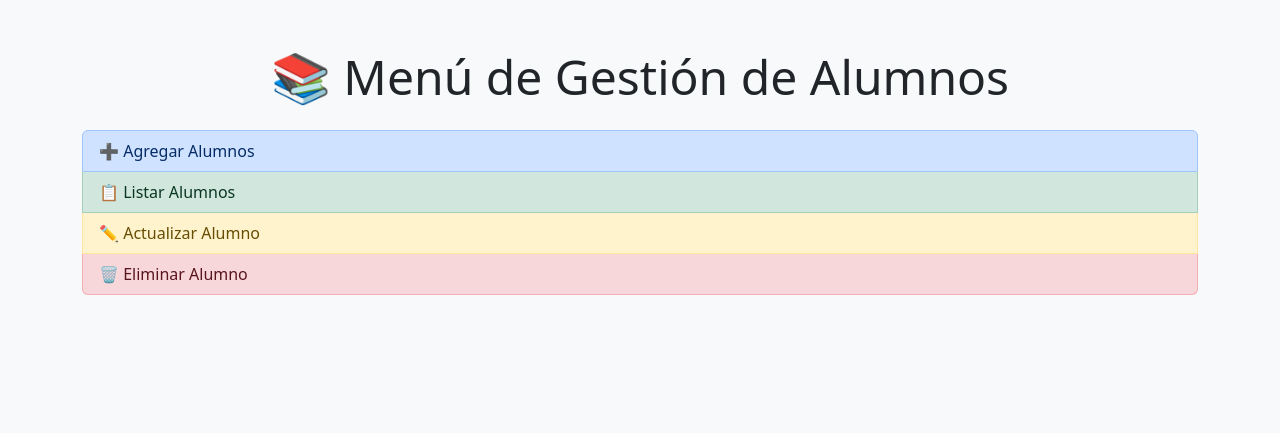
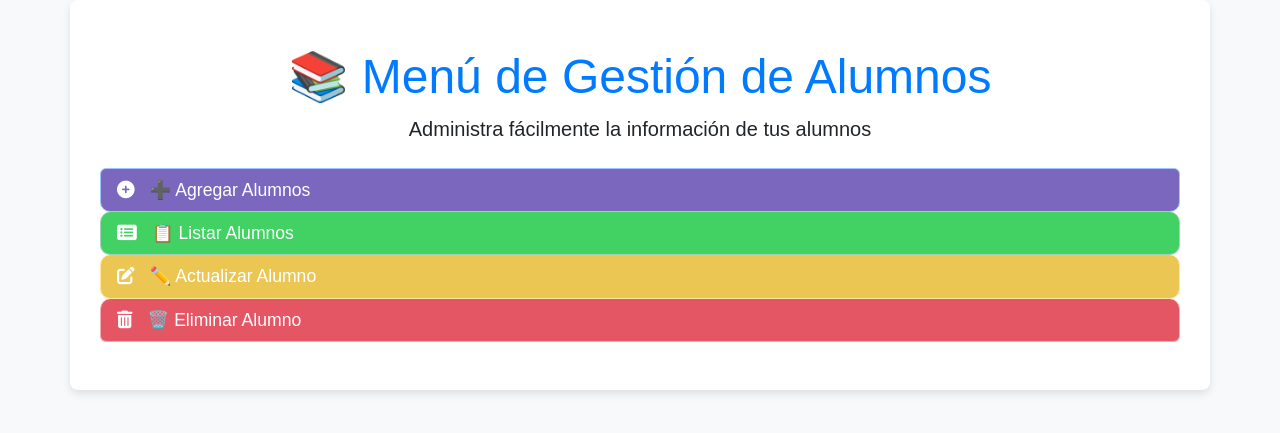
Before and after one commit to Trinity-20/pagina-de-notas-, a FastAPI app: page / in a window 1280 px wide. Shown: the top 433 px of the page. Run offline with FastAPI, Linux system fonts and the light colour scheme; some libraries are stand-ins or nearby versions.

Commit message:
actualizacion html

```diff
--- a/app/main.py
+++ b/app/main.py
@@ -1,7 +1,6 @@
 from fastapi import FastAPI, Request, Form
 from fastapi.responses import HTMLResponse
 from fastapi.templating import Jinja2Templates
-from bson import ObjectId
 from app.database import db
 
 app = FastAPI()
--- a/app/templates/menu.html
+++ b/app/templates/menu.html
@@ -2,29 +2,80 @@
 <html lang="es">
 <head>
     <meta charset="UTF-8">
+    <meta name="viewport" content="width=device-width, initial-scale=1.0">
     <title>Gestión de Alumnos</title>
     <link href="https://cdn.jsdelivr.net/npm/bootstrap@5.3.0/dist/css/bootstrap.min.css" rel="stylesheet">
+    <style>
+        body {
+            background-color: #f8f9fa;
+            font-family: 'Arial', sans-serif;
+        }
+        .container {
+            background-color: #ffffff;
+            border-radius: 8px;
+            box-shadow: 0 4px 8px rgba(0, 0, 0, 0.1);
+            padding: 30px;
+        }
+        h1 {
+            color: #007bff;
+            font-weight: bold;
+        }
+        .list-group-item {
+            border-radius: 10px;
+            transition: all 0.3s ease;
+        }
+        .list-group-item:hover {
+            transform: translateY(-5px);
+            box-shadow: 0 5px 15px rgba(0, 0, 0, 0.1);
+        }
+        .list-group-item-action {
+            font-size: 1.1rem;
+        }
+        .list-group-item i {
+            margin-right: 10px;
+        }
+        .list-group-item-primary {
+            background-color:rgb(123, 104, 190);
+            color: white;
+        }
+        .list-group-item-success {
+            background-color:rgb(66, 209, 99);
+            color: white;
+        }
+        .list-group-item-warning {
+            background-color:rgb(236, 198, 83);
+            color: white;
+        }
+        .list-group-item-danger {
+            background-color:rgb(228, 86, 100);
+            color: white;
+        }
+    </style>
 </head>
-<body class="bg-light">
+<body>
     <div class="container py-5">
         <div class="text-center mb-4">
             <h1 class="display-5">📚 Menú de Gestión de Alumnos</h1>
+            <p class="lead">Administra fácilmente la información de tus alumnos </p>
         </div>
 
         <div class="list-group">
             <a href="/crear" class="list-group-item list-group-item-action list-group-item-primary">
-                ➕ Agregar Alumnos
+                <i class="fas fa-plus-circle"></i> ➕ Agregar Alumnos
             </a>
             <a href="/listar" class="list-group-item list-group-item-action list-group-item-success">
-                📋 Listar Alumnos
+                <i class="fas fa-list-alt"></i> 📋 Listar Alumnos
             </a>
             <a href="/actualizar" class="list-group-item list-group-item-action list-group-item-warning">
-                ✏️ Actualizar Alumno
+                <i class="fas fa-edit"></i> ✏️ Actualizar Alumno
             </a>
             <a href="/eliminar" class="list-group-item list-group-item-action list-group-item-danger">
-                🗑️ Eliminar Alumno
+                <i class="fas fa-trash-alt"></i> 🗑️ Eliminar Alumno
             </a>
         </div>
     </div>
+
+    <!-- Font Awesome (para los iconos) -->
+    <script src="https://kit.fontawesome.com/a076d05399.js"></script>
 </body>
 </html>
--- a/requirements.txt
+++ b/requirements.txt
@@ -2,3 +2,4 @@ fastapi
 uvicorn
 pymongo
 jinja2
+#pyinstaller
```
Also changed, not shown: app/templates/actualizar.html (+35 -6 lines), app/templates/crear.html (+29 -3 lines), app/templates/eliminar.html (+31 -2 lines), app/templates/listar.html (+41 -6 lines), start_server.py (added, +9 -0 lines).
